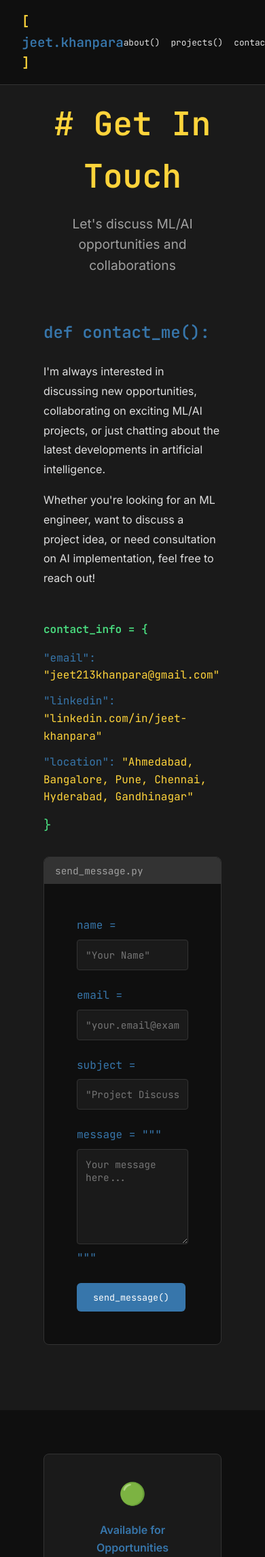
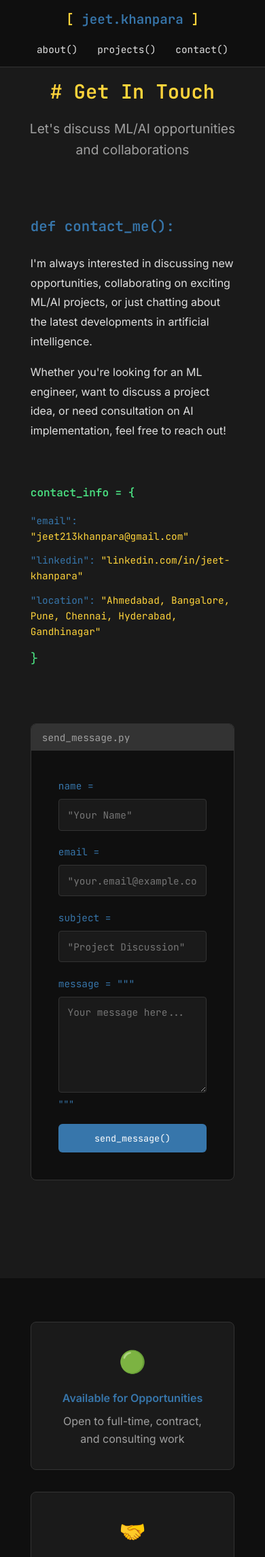
Before and after one commit to jeetKhanpara/Portfolio, a FastAPI app: page /contact in a window 390 px wide. Shown: the top 2290 px of the page at 68% size. Run offline with FastAPI, Linux system fonts and the light colour scheme.

Commit message:
making mobile responsive

```diff
--- a/static/css/style.css
+++ b/static/css/style.css
@@ -26,7 +26,7 @@ body {
 .container {
     max-width: 1200px;
     margin: 0 auto;
-    padding: 0 2rem;
+    padding: 0 1rem;
 }
 
 /* Navigation */
@@ -672,59 +672,228 @@ body {
 
 /* Responsive Design */
 @media (max-width: 768px) {
+    .container {
+        padding: 0 1rem;
+    }
+
+    /* Navigation */
+    .nav-container {
+        flex-direction: column;
+        padding: 1rem;
+    }
+
+    .nav-logo {
+        margin-bottom: 1rem;
+    }
+
+    .nav-menu {
+        flex-wrap: wrap;
+        justify-content: center;
+        gap: 0.8rem;
+    }
+
+    .nav-link {
+        font-size: 0.9rem;
+        padding: 0.5rem;
+    }
+
+    /* Hero Section */
+    .hero {
+        padding: 2rem 1rem;
+        min-height: auto;
+    }
+
     .hero-content {
         grid-template-columns: 1fr;
         gap: 2rem;
         text-align: center;
+        padding: 1rem;
     }
 
     .hero-title {
         font-size: 2rem;
     }
 
-    .nav-menu {
+    .hero-subtitle {
+        font-size: 1.2rem;
+    }
+
+    .hero-description {
+        font-size: 1rem;
+        padding: 0;
+    }
+
+    .hero-buttons {
+        flex-direction: column;
+        align-items: center;
         gap: 1rem;
     }
 
-    .nav-link {
+    .btn {
+        width: 100%;
+        max-width: 250px;
+        text-align: center;
+    }
+
+    /* Code Block */
+    .code-block {
+        margin: 1rem 0;
+    }
+
+    .code-content {
+        padding: 1rem;
         font-size: 0.8rem;
     }
 
-    .skill-card {
-        width: 130px;
-        padding: 0.8rem;
+    /* Skills Section */
+    .skills-preview {
+        padding: 2rem 1rem;
     }
 
-    .skill-icon {
-        font-size: 1.5rem;
+    .section-title {
+        font-size: 1.8rem;
+        margin-bottom: 2rem;
     }
 
-    .skill-card h4 {
-        font-size: 0.9rem;
+    .skills-grid {
+        gap: 1rem;
+        justify-content: center;
     }
 
-    .skill-card p {
-        font-size: 0.7rem;
+    .skill-card {
+        width: calc(50% - 1rem);
+        min-width: 140px;
+        max-width: 160px;
+        padding: 1rem;
     }
 
+    /* About Page */
+    .about-hero,
+    .projects-hero,
+    .contact-hero {
+        padding: 2rem 1rem;
+    }
 
+    .page-title {
+        font-size: 2rem;
+    }
 
     .about-grid,
     .contact-grid {
         grid-template-columns: 1fr;
         gap: 2rem;
+        padding: 1rem 0;
     }
 
-    .projects-grid {
-        grid-template-columns: 1fr;
+    .about-section {
+        text-align: left;
     }
 
-    .hero-buttons {
-        flex-direction: column;
-        align-items: center;
+    .skills-detailed {
+        padding: 1.5rem;
+    }
+
+    .skill-category {
+        margin-bottom: 1.5rem;
     }
 
     .skill-tags {
-        justify-content: center;
+        margin-left: 1rem;
+    }
+
+    /* Projects Page */
+    .projects-grid {
+        grid-template-columns: 1fr;
+        gap: 1.5rem;
+    }
+
+    .project-card {
+        padding: 1.5rem;
+    }
+
+    .project-header h3 {
+        font-size: 1.2rem;
+    }
+
+    /* Contact Page */
+    .contact-form-section {
+        padding: 1rem 0;
+    }
+
+    .form-group {
+        margin-bottom: 1.2rem;
+    }
+
+    .form-group input,
+    .form-group textarea {
+        padding: 0.8rem;
+    }
+
+    .contact-methods {
+        padding: 1rem 0;
     }
 }
+
+/* Small Mobile Devices */
+@media (max-width: 480px) {
+    .container {
+        padding: 0 0.8rem;
+    }
+
+    .nav-container {
+        padding: 0.8rem;
+    }
+
+    .hero-title {
+        font-size: 1.8rem;
+    }
+
+    .code-comment {
+        font-size: 1.2rem;
+    }
+
+    .hero-subtitle {
+        font-size: 1.1rem;
+    }
+
+    .hero-description {
+        font-size: 0.9rem;
+    }
+
+    .skill-card {
+        width: calc(100% - 1rem);
+        max-width: 200px;
+    }
+
+    .page-title {
+        font-size: 1.8rem;
+    }
+
+    .section-heading {
+        font-size: 1.3rem;
+    }
+
+    .project-card {
+        padding: 1.2rem;
+    }
+
+    .project-header h3 {
+        font-size: 1.1rem;
+    }
+
+    .form-group label {
+        font-size: 0.9rem;
+    }
+
+    .contact-item {
+        font-size: 0.9rem;
+    }
+
+    .footer {
+        padding: 1.5rem 1rem;
+    }
+
+    .footer-content p {
+        font-size: 0.8rem;
+    }
+}
```
